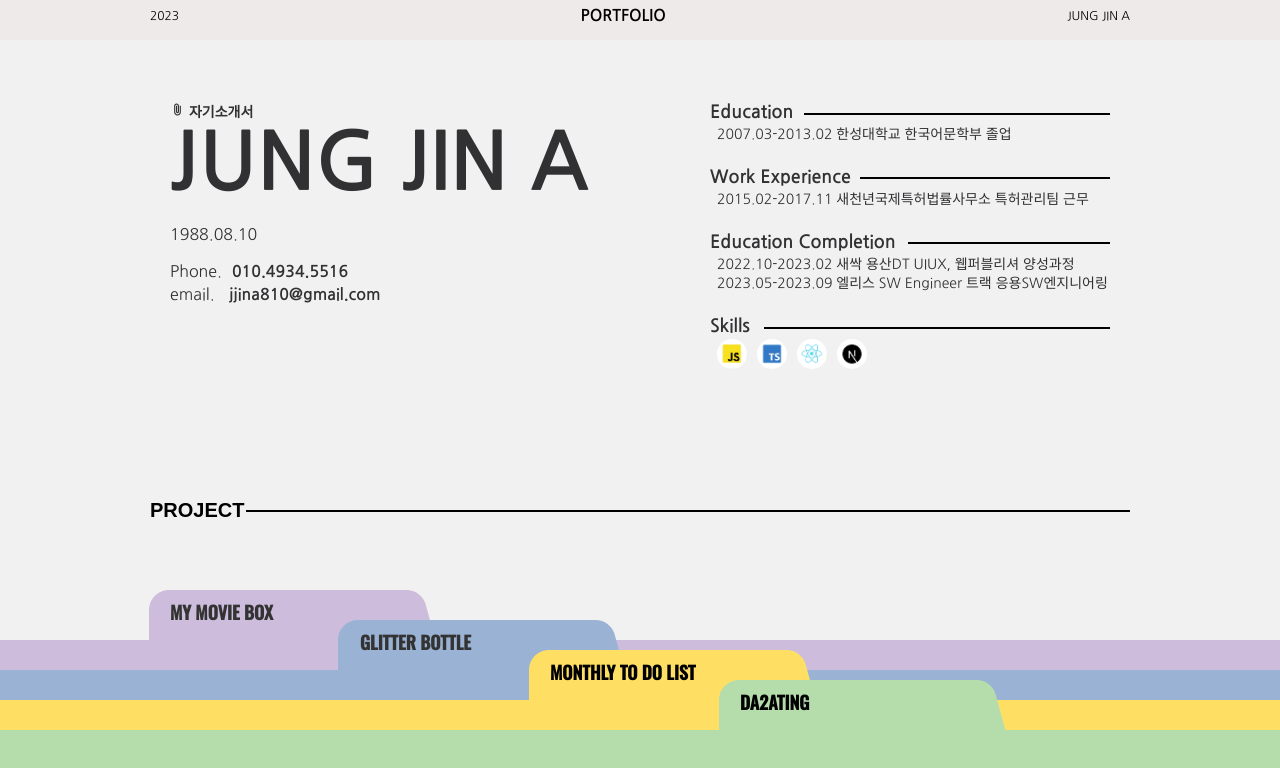
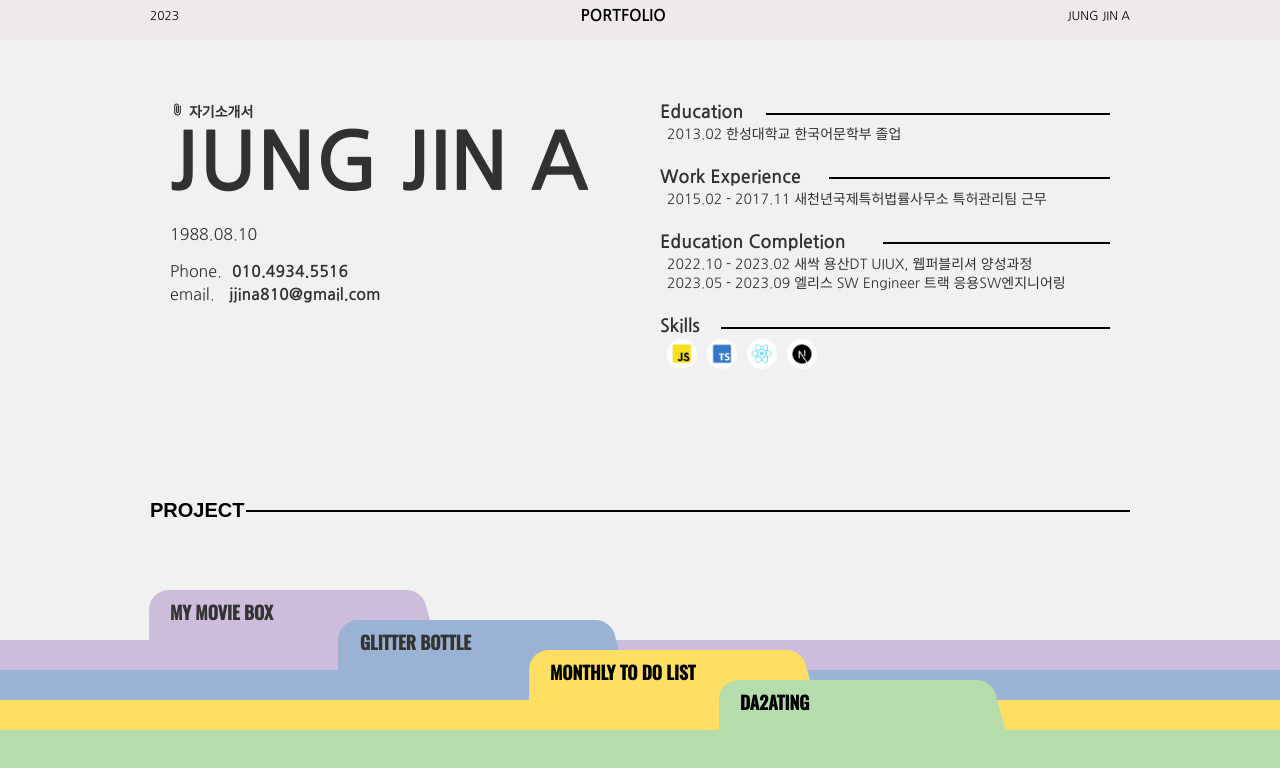
Before and after one commit to jinajung810/portfolio, a plain HTML site: page index.html in a window 1280 px wide. Drawn offline with nearby package versions, Linux system fonts and the light colour scheme.

Commit message:
1차 수정

```diff
--- a/index.html
+++ b/index.html
@@ -43,22 +43,22 @@
       <div class="resume">
         <div class="education">
           <p>Education</p>
-          <span>2007.03-2013.02
+          <span>2013.02
             한성대학교 한국어문학부 졸업</span>
         </div>
         <div class="work-experience">
           <p>Work Experience</p>
-          <span>2015.02-2017.11
+          <span>2015.02 - 2017.11
             새천년국제특허법률사무소
             특허관리팀 근무
           </span>
         </div>
         <div class="education-completion">
           <p>Education Completion</p>
-          <span>2022.10-2023.02
+          <span>2022.10 - 2023.02
             새싹 용산DT UIUX, 웹퍼블리셔 양성과정
           </span>
-          <span>2023.05-2023.09
+          <span>2023.05 - 2023.09
             엘리스 SW Engineer 트랙
             응용SW엔지니어링
           </span>
--- a/main.css
+++ b/main.css
@@ -77,7 +77,7 @@ header ul li.year, header ul li.name {
 }
 .about .resume p {
   font-size: 18px;
-  width: 400px;
+  width: 450px;
   position: relative;
   font-weight: 600;
 }
```
Also changed, not shown: 1 other file.
